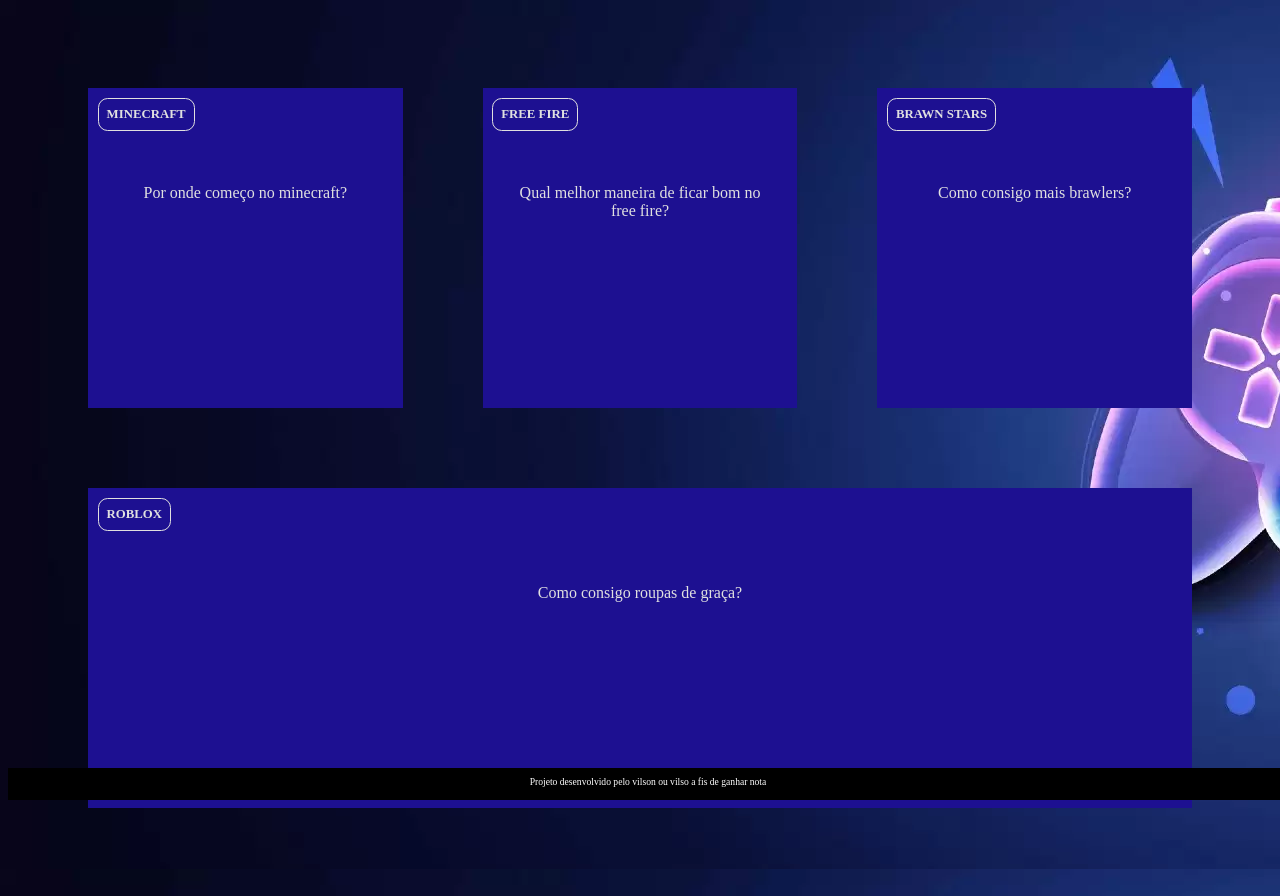
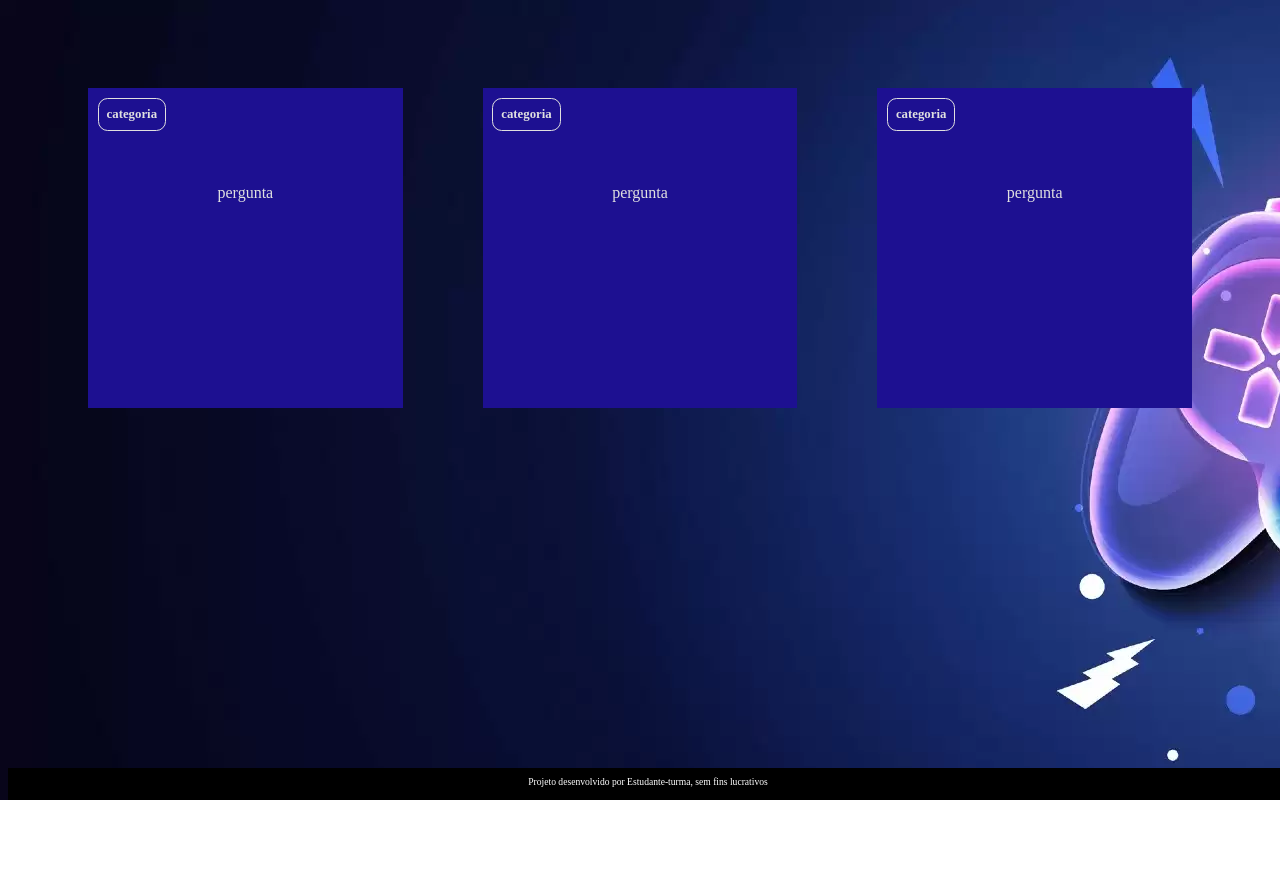
Before and after one commit to vilsoon/projeto1-3-tri, a plain HTML site: page index.html in a window 1280 px wide. After the commit the page ends 800 px from the top, so only its background shows below. Drawn offline with Linux system fonts and the light colour scheme.

Commit message:
Add files via upload

```diff
--- a/app.js
+++ b/app.js
@@ -1,22 +1,27 @@
 function criaCartao(categoria, pergunta, resposta) {
     let container = document.getElementById('container')
     let cartao = document.createElement('article')
-    cartao.className = 'cartao'
+    cartao.className = "cartao"
 
 cartao.innerHTML = `
 <div class="cartao__conteudo">
                     <h3>${categoria}</h3>
                     <div class="cartao__conteudo__pergunta">
-
-    <p><h7>${pergunta}</h7></p>
-    <p>  </p>
+                       <p>${pergunta}</p>
                     </div>
                     <div class="cartao__conteudo__resposta">
-       <p>              </p>
                         <p>${resposta}</p>
                     </div>
                 </div>
                 `
+
+    let respostaEstaVisivel = false
+
+function viraCartao() {
+    respostaEstaVisivel = !respostaEstaVisivel
+    cartao.classList.toggle('active', respostaEstaVisivel)
+}
+    cartao.addEventListener('click', viraCartao)
+
 container.appendChild(cartao)
-
 }
--- a/index.html
+++ b/index.html
@@ -1,29 +1,29 @@
 <!DOCTYPE html>
-<html lang="pt-br">
+<html lang="pt-BR">
 <head>
     <meta charset="UTF-8">
     <meta name="viewport" content="width=device-width, initial-scale=1.0">
-    <link rel="stylesheet" href="assets/style.css">
+    <link rel="stylesheet" href="./assets/style.css">
     <title>Flashcard</title>
 </head>
 <body>
    <main>
         <section id="container">
-            <!-- <article class="cartao">
+            <!--<article class="cartao">
                 <div class="cartao__conteudo">
-                    <h3>JOGOS</h3>
+                    <h3>Programação</h3>
                     <div class="cartao__conteudo__pergunta">
-                      <h4>  <p>Como inicio no minecraft?</p> </h4>
+                       <p>O que é JavaScript?</p>
                     </div>
                     <div class="cartao__conteudo__resposta">
-                        <p>O Ao criar o minho a melhor opção é pegar madeira</p>
+                        <p>O JavaScript é uma linguagem de Programação</p>
                     </div>
                 </div>
             </article> -->
     </section>
    </main>
    <footer>
-        <p>Projeto desenvolvido pelo vilson ou vilso a fis de ganhar nota</p>
+    <p>Projeto desenvolvido por Estudante-turma, sem fins lucrativos</p>
    </footer>
     <script src="app.js"></script>
     <script src="perguntas.js"></script>
--- a/perguntas.js
+++ b/perguntas.js
@@ -1,23 +1,17 @@
 criaCartao(
-    'MINECRAFT',
-    'Por onde começo no minecraft?',
-    'Ao crias o mapa a melhor opção com certeza e pegar madeira'
+    'categoria',
+    'pergunta',
+    'resposta'
 )
 
 criaCartao(
-    'FREE FIRE',
-    'Qual melhor maneira de ficar bom no free fire?',
-    'jogamdo teinamento e aprendendo movimentação'
+    'categoria',
+    'pergunta',
+    'resposta'
 )
 
 criaCartao(
-    'BRAWN STARS',
-    'Como consigo mais brawlers?',
-    'A melhor maneira é cumprindo missões'
+    'categoria',
+    'pergunta',
+    'resposta'
 )
-
-criaCartao(
-    'ROBLOX',
-    'Como consigo roupas de graça?',
-    'Acessando a loja ou com cofigos'
-)
```
Also changed, not shown: 1 other file. Lines whose indentation alone changed are shown as unchanged.
